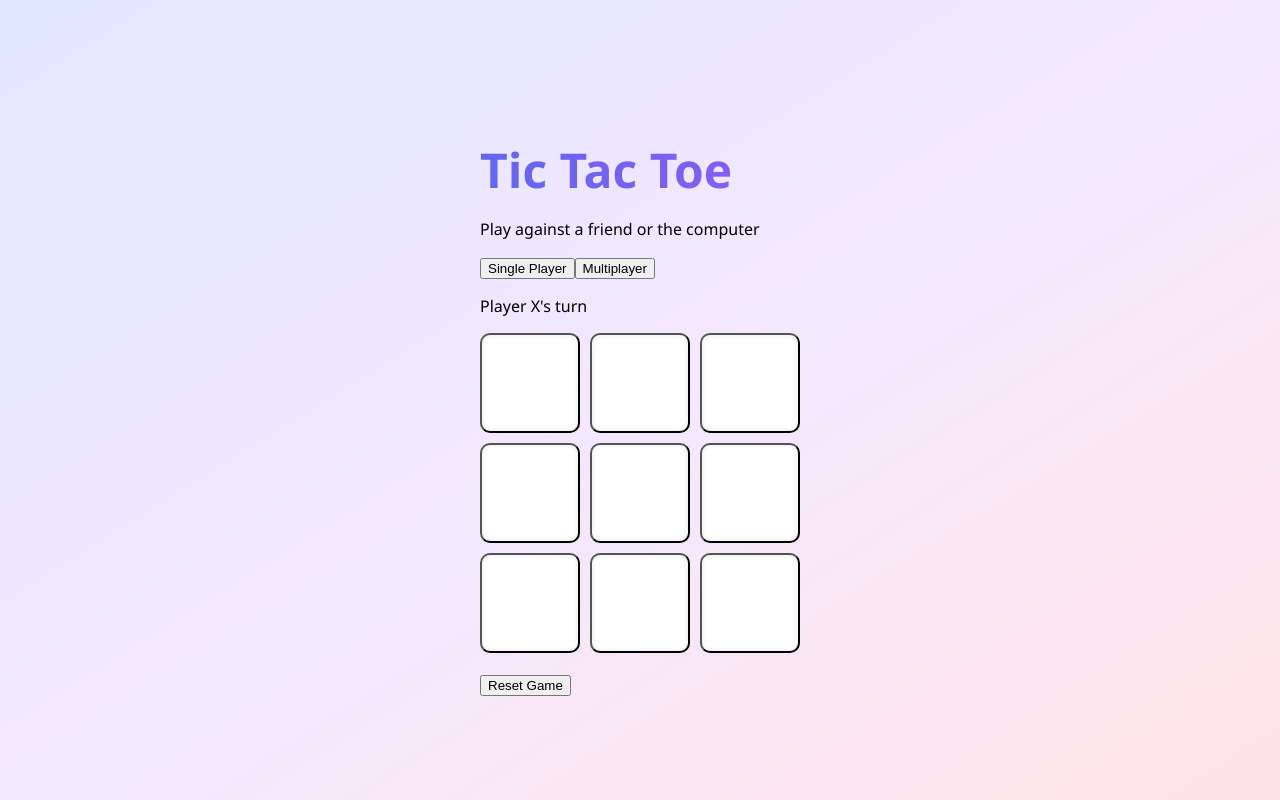
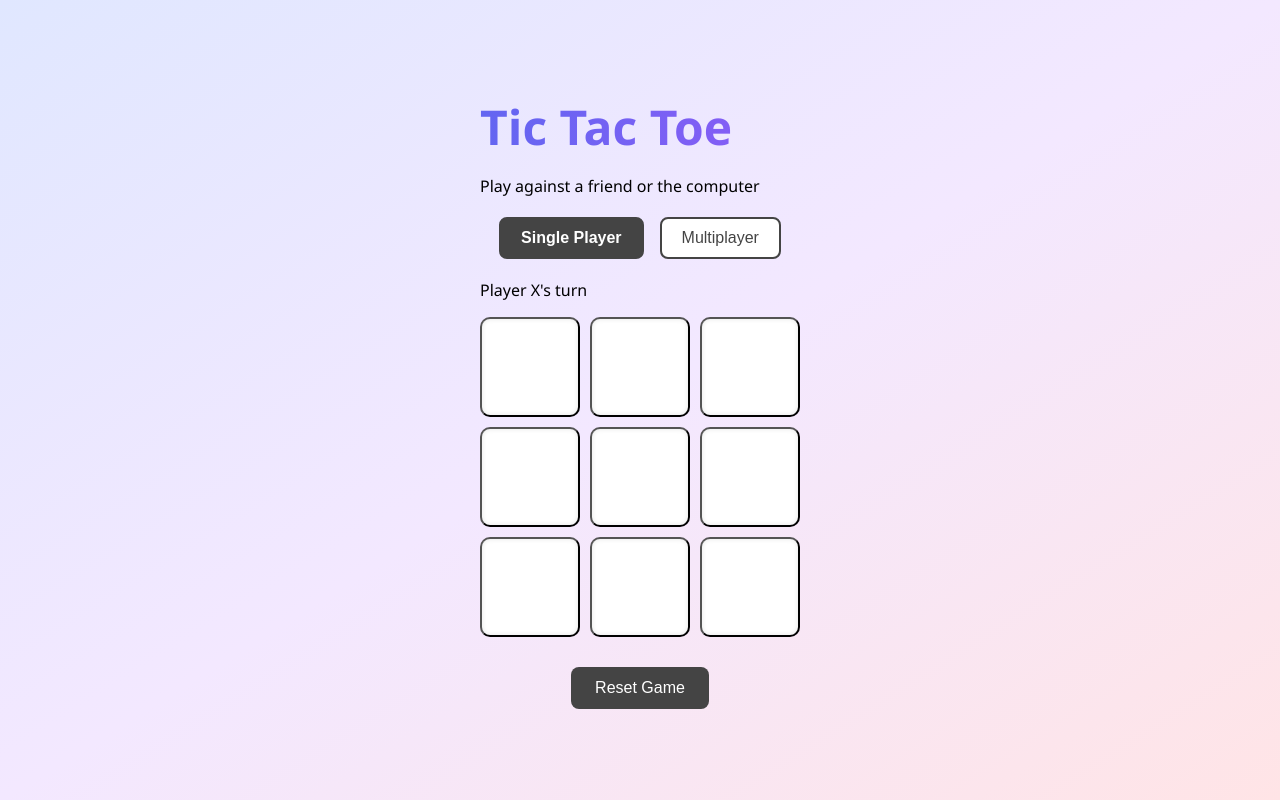
Before and after one commit to m1s2d3/my-react-app, a React (Vite) app: page / in a window 1280 px wide. Built offline with nearby package versions, Linux system fonts and the light colour scheme.

Commit message:
Update App.css

```diff
--- a/src/App.css
+++ b/src/App.css
@@ -113,3 +113,49 @@ body {
     border-radius: 10px;
     box-shadow: 0 2px 6px rgba(0, 0, 0, 0.2);
   }
+
+  .mode-toggle {
+    display: flex;
+    justify-content: center;
+    gap: 1rem;
+    margin: 20px 0;
+  }
+
+  .mode {
+    padding: 10px 20px;
+    font-size: 16px;
+    cursor: pointer;
+    border: 2px solid #444;
+    background-color: #fff;
+    color: #444;
+    border-radius: 8px;
+    transition: all 0.3s ease;
+  }
+
+  .mode:hover {
+    background-color: #f0f0f0;
+  }
+
+  .mode.active {
+    background-color: #444;
+    color: #fff;
+    border-color: #444;
+    font-weight: bold;
+  }
+
+  .reset {
+    margin: 30px auto;
+    display: block;
+    padding: 12px 24px;
+    font-size: 16px;
+    background-color: #444;
+    color: #fff;
+    border: none;
+    border-radius: 8px;
+    cursor: pointer;
+    transition: background-color 0.3s ease;
+  }
+
+  .reset:hover {
+    background-color: #333;
+  }
```
